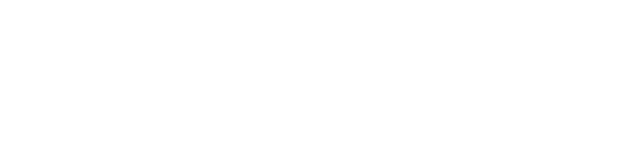
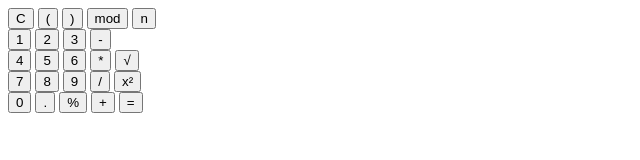
Before and after one commit to Greenhelm117/Calculator_Odin, a plain HTML site: page index.html in a window 1280 px wide. Shown: the whole page, without its empty margins (0-640 px from the left). Drawn offline with Linux system fonts and the light colour scheme.

Commit message:
add calculator buttons and some formatting

```diff
--- a/index.html
+++ b/index.html
@@ -8,6 +8,45 @@
     <title>Document</title>
 </head>
 <body>
+    <div>
+        <button>C</button>
+        <button>(</button>
+        <button>)</button>
+        <button>mod</button>
+        <button>n</button>
+    </div>
+
+    <div>
+        <button>1</button>
+        <button>2</button>
+        <button>3</button>
+        <button>-</button>
+    </div>
+
+    <div>
+        <button>4</button>
+        <button>5</button>
+        <button>6</button>
+        <button>*</button>
+        <button>√</button>
+    </div>
+
+    <div>
+        <button>7</button>
+        <button>8</button>
+        <button>9</button>
+        <button>/</button>
+        <button>x²</button>
+    </div>
+
+    <div>
+        <button>0</button>
+        <button>.</button>
+        <button>%</button>
+        <button>+</button>
+        <button>=</button>
+    </div>
+
 
     <script src = "calculator.js"></script>
 
```
